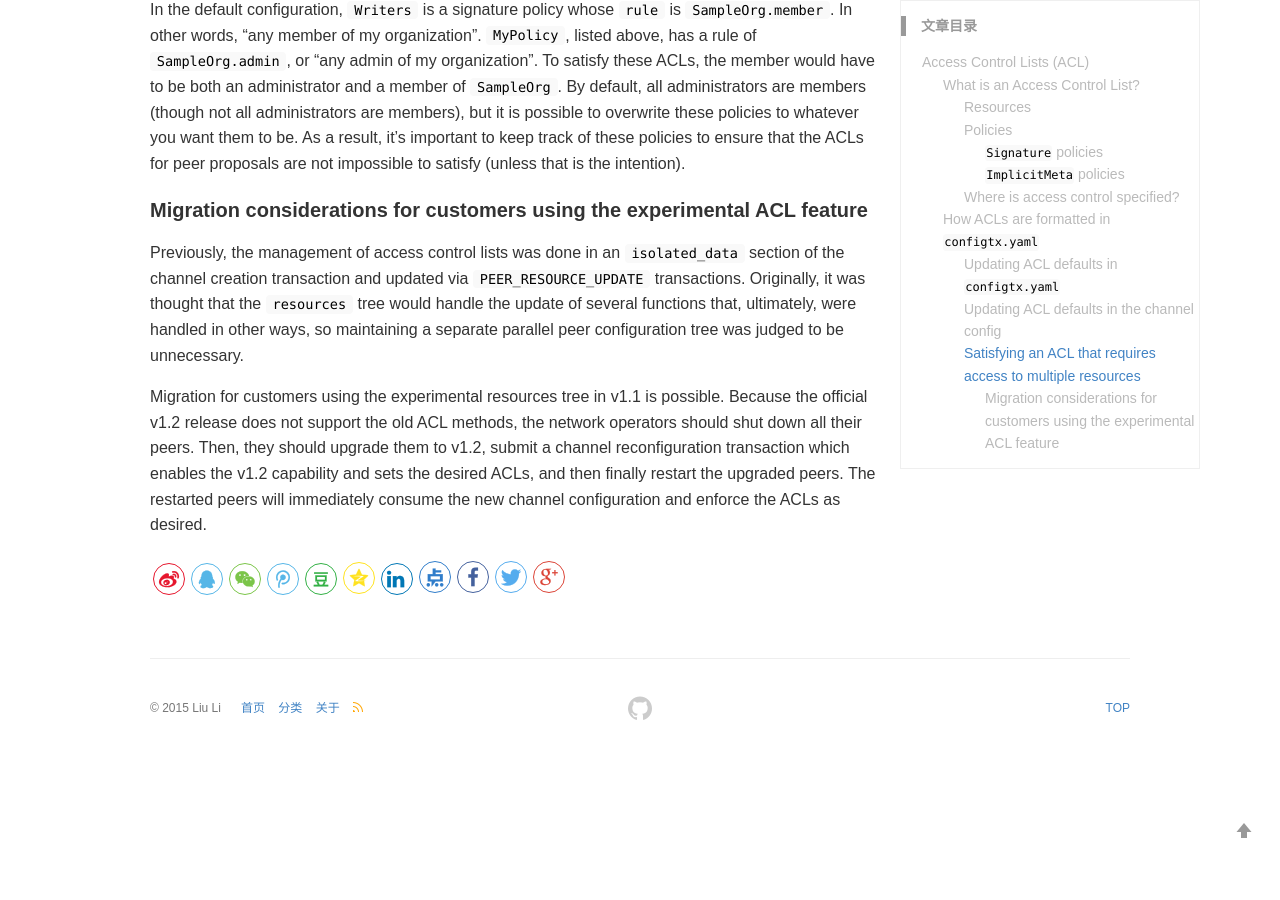
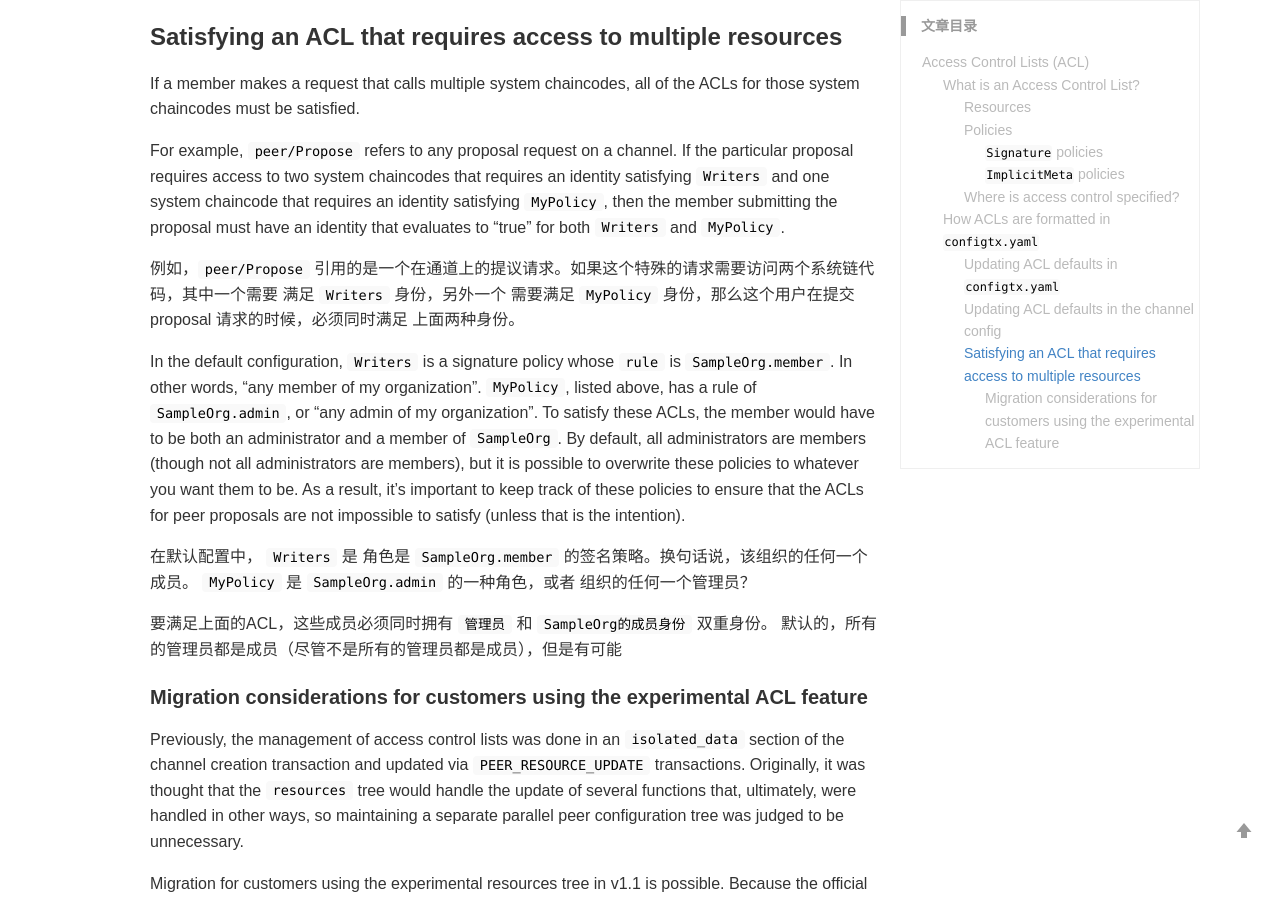
Before and after one commit to nox60/nox60.github.io, a Jekyll site: the page built from _posts/2019-8-18-Access-Control-Lists-(ACL).md, in a window 1280 px wide and 900 px high, scrolled down 7379 px. Built offline with Jekyll 4.4.1, drawn with Linux system fonts in a browser that asks for light colours; our own code applies the rules of GitHub Pages for plain Markdown files; comment, search, counter and statistics services are not loaded; before the commit the page ends 8136 px from its top, so only the background shows below that; some of the changed text lies outside the part shown.

Commit message:
Modify files

````diff
--- a/_posts/2019-8-18-Access-Control-Lists-(ACL).md
+++ b/_posts/2019-8-18-Access-Control-Lists-(ACL).md
@@ -252,8 +252,12 @@ SampleSingleMSPChannel:
 
 This would restrict the ability to subscribe to block events to `SampleOrg.admin`.
 
+这将严格限制 `SampleOrg.admin` 订阅块的能力
+
 If channels have already been created that want to use this ACL, they'll have
 to update their channel configurations one at a time using the following flow:
+
+如果通道已经被创建起来了，他们将每次一个的更新通道的配置
 
 ### Updating ACL defaults in the channel config
 
@@ -262,13 +266,19 @@ access to `peer/Propose` --- or if they want to create ACLs they don't want
 other channels to know about --- they'll have to update their channel
 configurations one at a time through config update transactions.
 
+如果通道已经创建起来，并且希望用  `MyPolicy` 策略来限制访问 `peer/Propose`，这将更新他们的通道配置
+
 *Note: Channel configuration transactions are an involved process we won't
 delve into here. If you want to read more about them check out our document on
 [channel configuration updates](./config_update.html) and our ["Adding an Org to a Channel" tutorial](./channel_update_tutorial.html).*
 
+注意，此处没有计划深入分析通道配置交易。如果需要更多的信息请阅读文档：
+
 After pulling, translating, and stripping the configuration block of its metadata,
 you would edit the configuration by adding `MyPolicy` under `Application: policies`,
 where the `Admins`, `Writers`, and `Readers` policies already live.
+
+当拉取，翻译，剖析这些元数据配置文件块。当`Admins`, `Writers`, and `Readers`这些策略已经上线的时候， 你会编辑这些配置文件，通过在`Application: policies`下面增加`MyPolicy`
 
 ```
 "MyPolicy": {
@@ -336,6 +346,8 @@ identity satisfying `Writers` and one system chaincode that requires an identity
 satisfying `MyPolicy`, then the member submitting the proposal must have an identity
 that evaluates to "true" for both `Writers` and `MyPolicy`.
 
+例如，`peer/Propose` 引用的是一个在通道上的提议请求。如果这个特殊的请求需要访问两个系统链代码，其中一个需要 满足  `Writers` 身份，另外一个 需要满足 `MyPolicy` 身份，那么这个用户在提交 proposal 请求的时候，必须同时满足 上面两种身份。
+
 In the default configuration, `Writers` is a signature policy whose `rule` is
 `SampleOrg.member`. In other words, "any member of my organization". `MyPolicy`,
 listed above, has a rule of `SampleOrg.admin`, or "any admin of my organization".
@@ -345,6 +357,10 @@ administrators are members), but it is possible to overwrite these policies to
 whatever you want them to be. As a result, it's important to keep track of these
 policies to ensure that the ACLs for peer proposals are not impossible to satisfy
 (unless that is the intention).
+
+在默认配置中， `Writers` 是 角色是 `SampleOrg.member` 的签名策略。换句话说，该组织的任何一个成员。 `MyPolicy` 是 `SampleOrg.admin` 的一种角色，或者 组织的任何一个管理员？
+
+要满足上面的ACL，这些成员必须同时拥有 `管理员` 和 `SampleOrg的成员身份` 双重身份。 默认的，所有的管理员都是成员（尽管不是所有的管理员都是成员），但是有可能
 
 #### Migration considerations for customers using the experimental ACL feature
 
````
